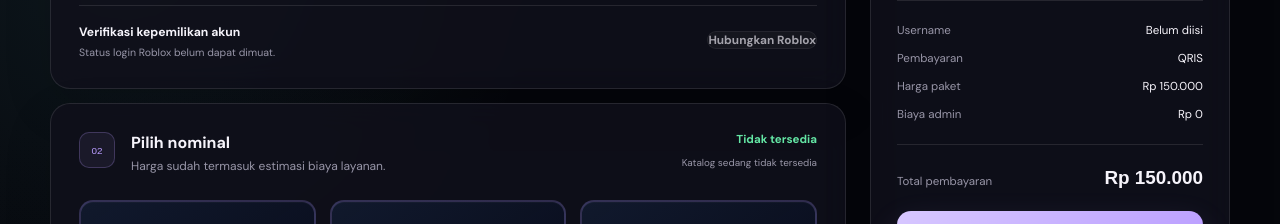
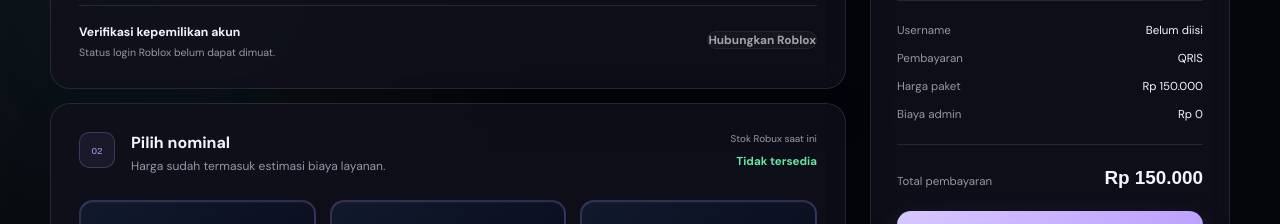
Before and after one commit to xhmrnz/crowbux, a plain HTML site: page index.html in a window 1280 px wide. Shown: the part 1340-1564 px from the top of the page. Drawn offline with Linux system fonts and the light colour scheme; no server answers; a web font is replaced by a local one.

Commit message:
style: simplify current Robux stock label

```diff
--- a/app.js
+++ b/app.js
@@ -19,7 +19,6 @@
   var modal = document.getElementById("success-modal");
   var toast = document.getElementById("toast");
   var stockDisplays = document.querySelectorAll("[data-stock-display]");
-  var pricePerThousandDisplay = document.getElementById("price-per-thousand");
   var toastTimer;
   var orderPollTimer;
   var activeOrderCode = "";
@@ -152,7 +151,6 @@
       stockDisplays.forEach(function(element) {
         element.textContent = formatNumber(availableStock) + " Robux";
       });
-      pricePerThousandDisplay.textContent = formatCurrency(catalog.pricePer1000) + " / 1.000 Robux";
 
       catalog.packages.forEach(function(packageItem) {
         var input = form.querySelector('input[name="package"][value="' + packageItem.robuxAmount + '"]');
@@ -176,7 +174,6 @@
       stockDisplays.forEach(function(element) {
         element.textContent = "Tidak tersedia";
       });
-      pricePerThousandDisplay.textContent = "Katalog sedang tidak tersedia";
       setCheckoutLoading(false);
       showToast(error.message);
     }
--- a/index.html
+++ b/index.html
@@ -193,8 +193,8 @@
                   <p>Harga sudah termasuk estimasi biaya layanan.</p>
                 </div>
                 <div class="catalog-meta">
+                  <small>Stok Robux saat ini</small>
                   <span data-stock-display>Memuat…</span>
-                  <small id="price-per-thousand">Memuat harga…</small>
                 </div>
               </div>
               <div class="package-grid" id="package-grid">
```
